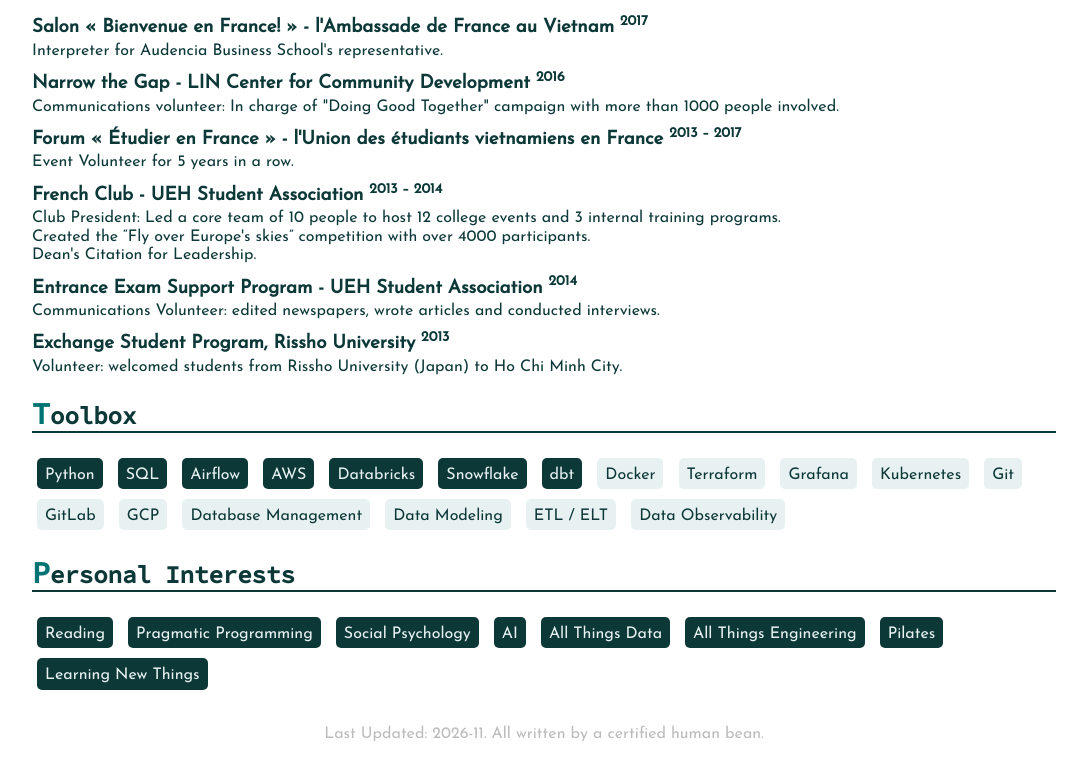
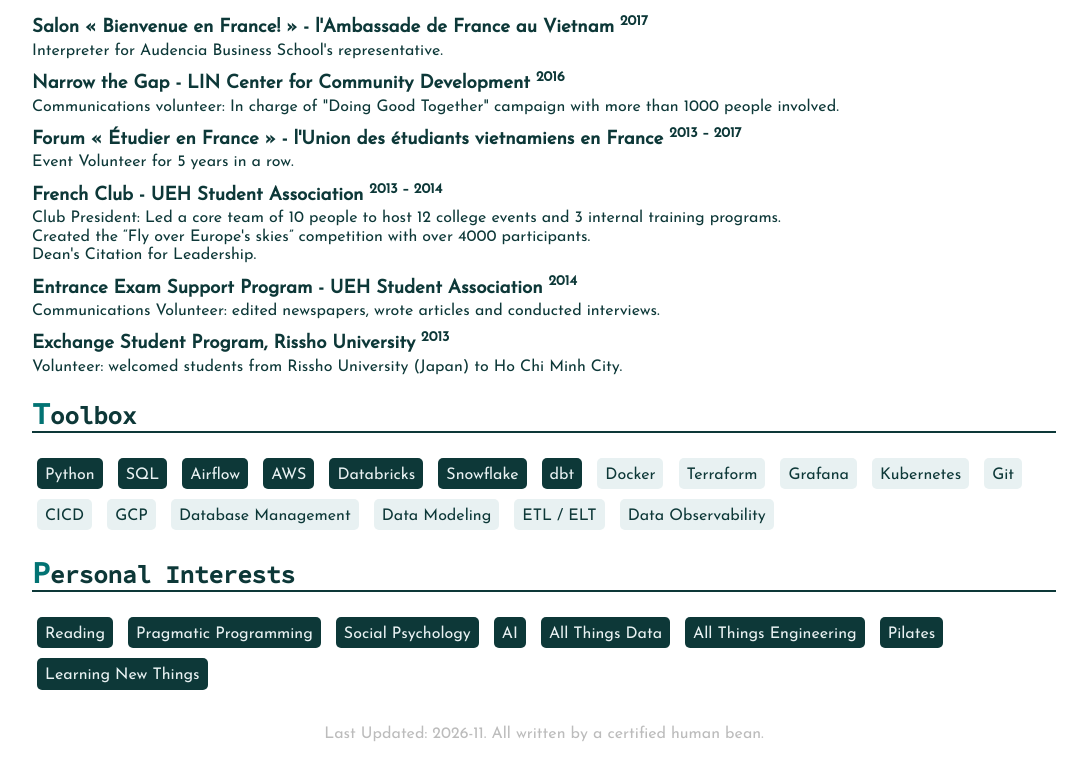
Before and after one commit to elisetnp/elisetnp.github.io, a plain HTML site: page index.html in a window 1280 px wide. Shown: the part 2291-3072 px from the top of the page, without its empty margins (96-1183 px from the left). Drawn offline with nearby package versions, Linux system fonts and the light colour scheme; a web font is replaced by a local one.

Commit message:
Replace 'GitLab' with 'CICD' in index.html

```diff
--- a/index.html
+++ b/index.html
@@ -487,7 +487,7 @@
           <li class="sec-tag">Grafana</li>
           <li class="sec-tag">Kubernetes</li>
           <li class="sec-tag">Git</li>
-          <li class="sec-tag">GitLab</li>
+          <li class="sec-tag">CICD</li>
           <li class="sec-tag">GCP</li>
           <li class="sec-tag">Database Management</li>
           <li class="sec-tag">Data Modeling</li>
```
